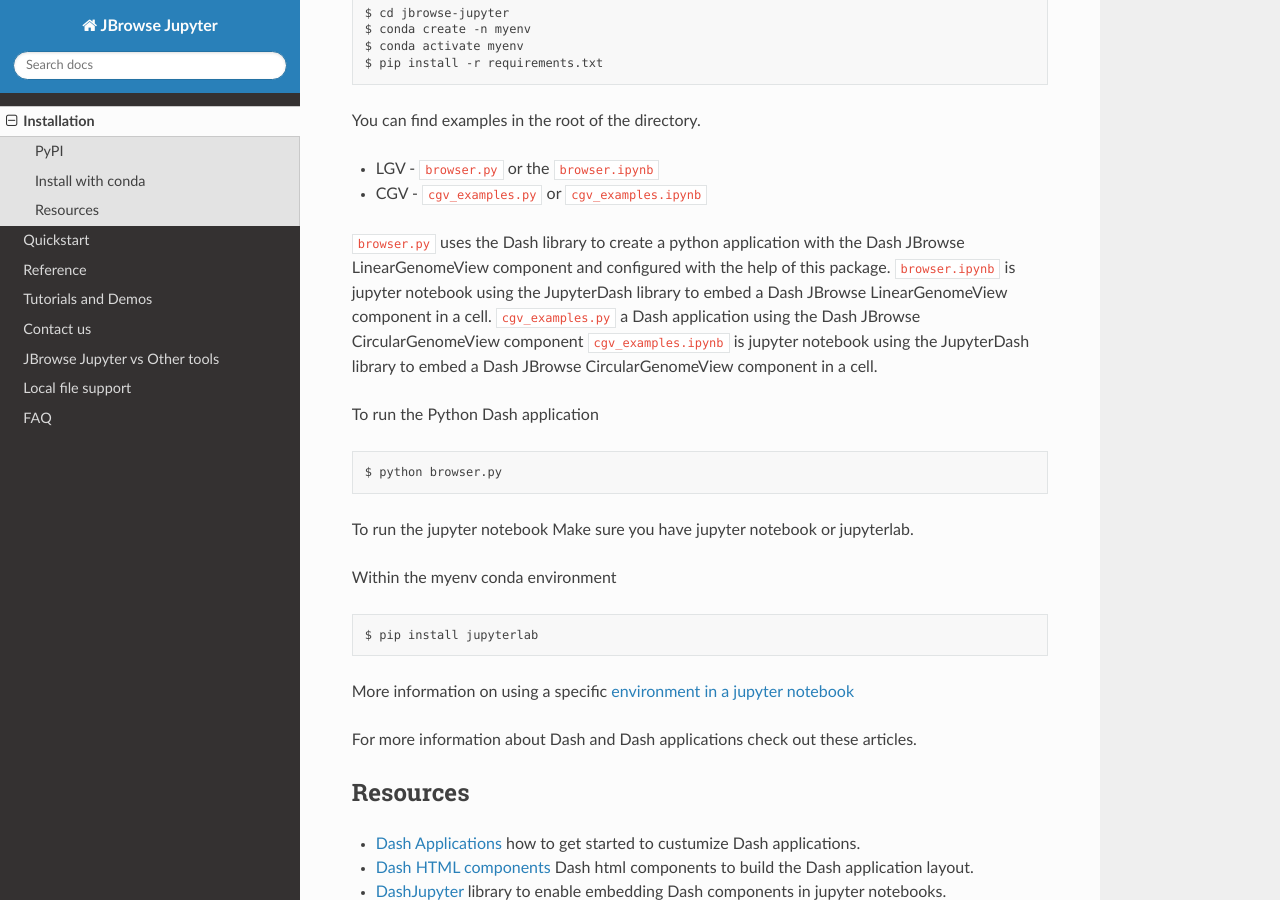
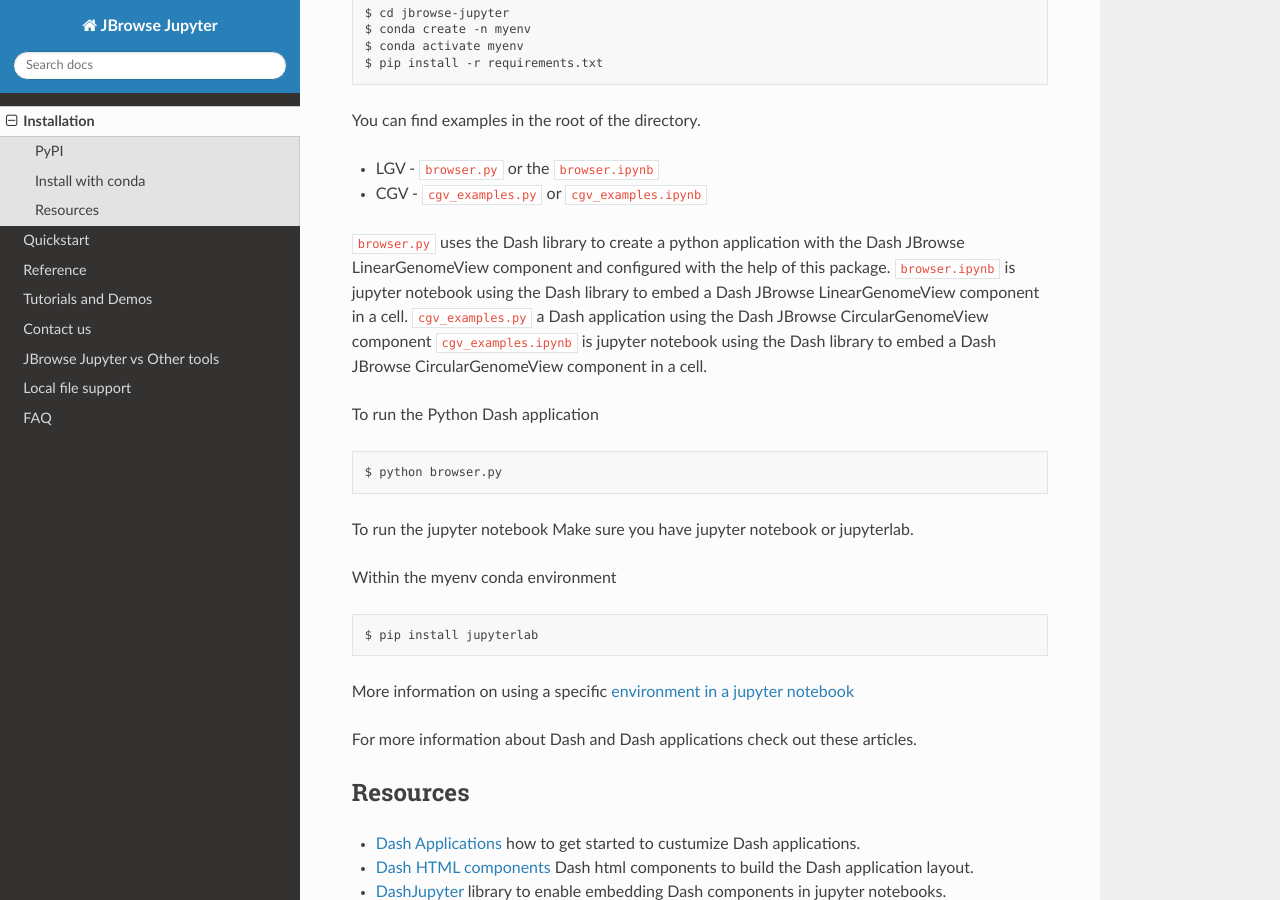
Before and after one commit to GMOD/jbrowse-jupyter, a Sphinx documentation site: the page built from docs/source/installation.md, in a window 1280 px wide and 900 px high, scrolled down 419 px. Built offline with Sphinx 7.4.7 and the Read the Docs theme 2.0.0, drawn with Linux system fonts in a browser that asks for light colours.

Commit message:
Removes deprecated package jupyter dash (#79)
* rm jupyter dash

* require ipython

```diff
--- a/docs/requirements.txt
+++ b/docs/requirements.txt
@@ -1,6 +1,5 @@
 dash==2.3.0
 dash-jbrowse>=1.0.2
-jupyter_dash>=0.4.2
 Werkzeug==2.0.3
 pandas>=1.1.5
 pytest>=6.2.5
--- a/docs/source/installation.md
+++ b/docs/source/installation.md
@@ -28,11 +28,11 @@
 
 `browser.py` uses the Dash library to create a python application with the Dash
 JBrowse LinearGenomeView component and configured with the help of this package.
-`browser.ipynb` is jupyter notebook using the JupyterDash library to embed a
-Dash JBrowse LinearGenomeView component in a cell. `cgv_examples.py` a Dash
+`browser.ipynb` is jupyter notebook using the Dash library to embed a Dash
+JBrowse LinearGenomeView component in a cell. `cgv_examples.py` a Dash
 application using the Dash JBrowse CircularGenomeView component
-`cgv_examples.ipynb` is jupyter notebook using the JupyterDash library to embed
-a Dash JBrowse CircularGenomeView component in a cell.
+`cgv_examples.ipynb` is jupyter notebook using the Dash library to embed a Dash
+JBrowse CircularGenomeView component in a cell.
 
 To run the Python Dash application
 
--- a/requirements.txt
+++ b/requirements.txt
@@ -1,5 +1,5 @@
 dash>=2.11.1
 dash-jbrowse>=1.2.0
-jupyter_dash>=0.4.2
 Werkzeug==2.0.3
 pandas>=1.1.5
+IPython>=8.18.1
```
Also changed, not shown: README.md (+9 -11 lines), local_support.ipynb, skbr3.ipynb, 2 other files.
